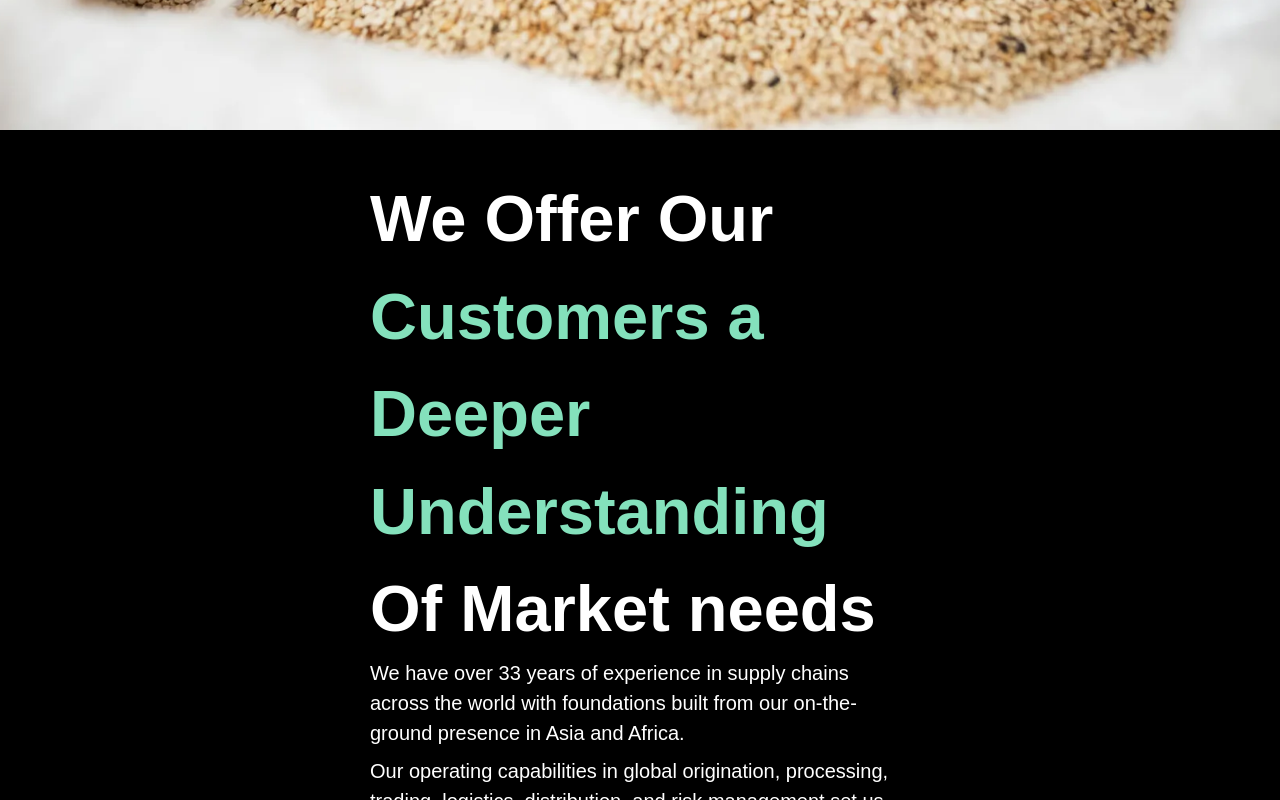
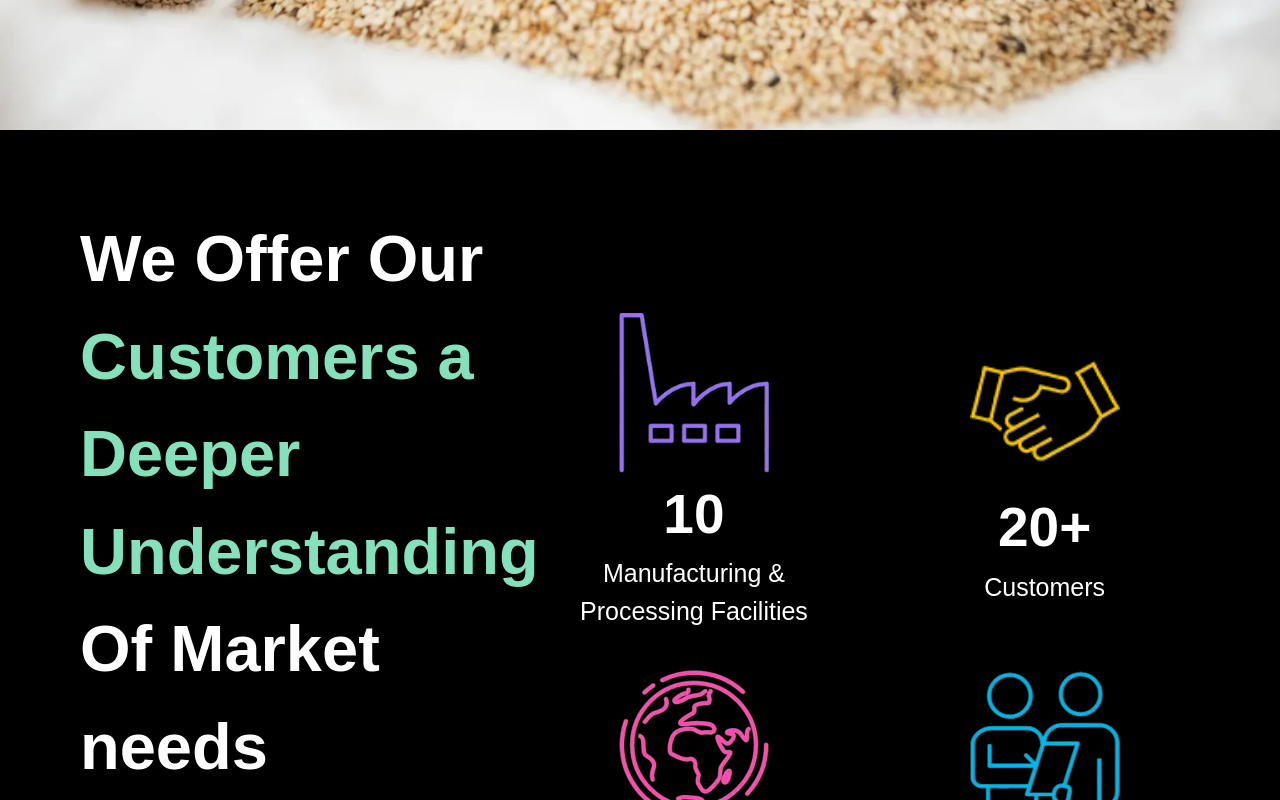
Before and after one commit to Vladmir-dev/jor-el, a React (Vite) app: page / in a window 1280 px wide. Shown: the part 820-1620 px from the top of the page. Built offline with nearby package versions, Linux system fonts and the light colour scheme.

Commit message:
changd stuff

```diff
--- a/src/components/Experience.jsx
+++ b/src/components/Experience.jsx
@@ -35,8 +35,8 @@ const Experience = () => {
     },
   ];
   return (
-    <div className="flex   bg-black flex-col w-full">
-      <div className="md:h-[100vh] flex md:flex-row flex-col md:justify-around  p-10  md:flex-wrap">
+    <div className="flex  justify-center items-center bg-black flex-col w-full">
+      <div className="md:h-auto flex md:flex-row flex-col md:justify-around justify-center items-center m-10 p-10">
         <div className="text-white  flex md:w-[45%] flex-wrap  text-left">
           <h1 className="text-white md:text-[65px] text-[35px] text-start font-bold">
             We Offer Our{" "}
```
